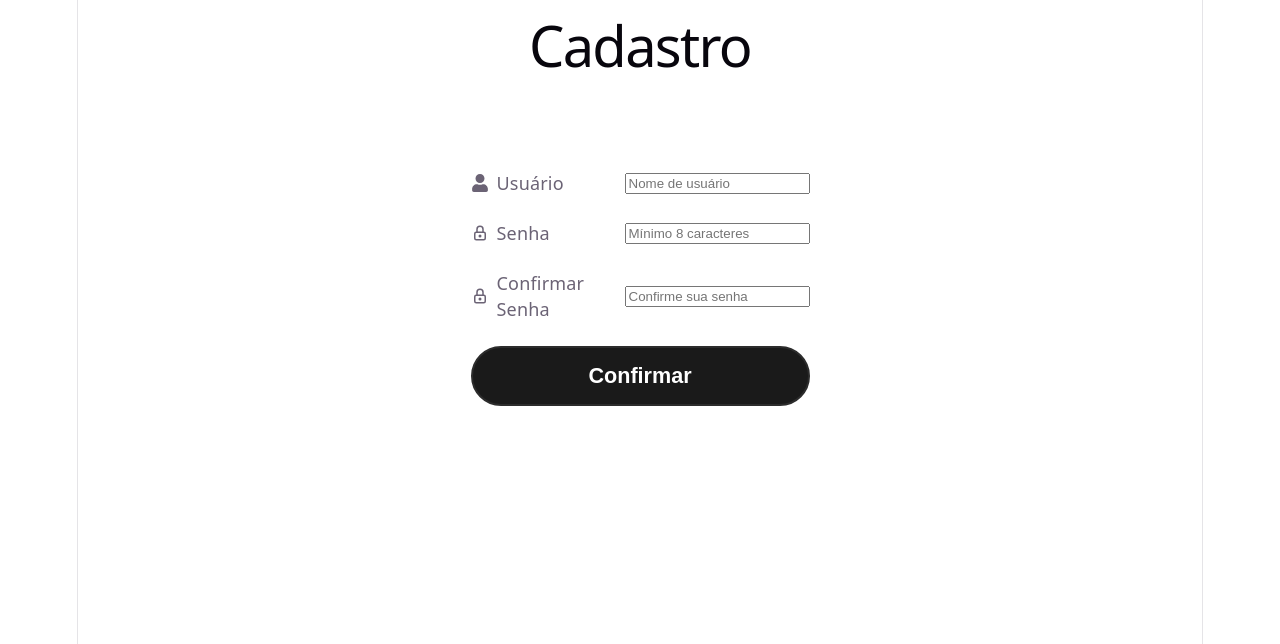
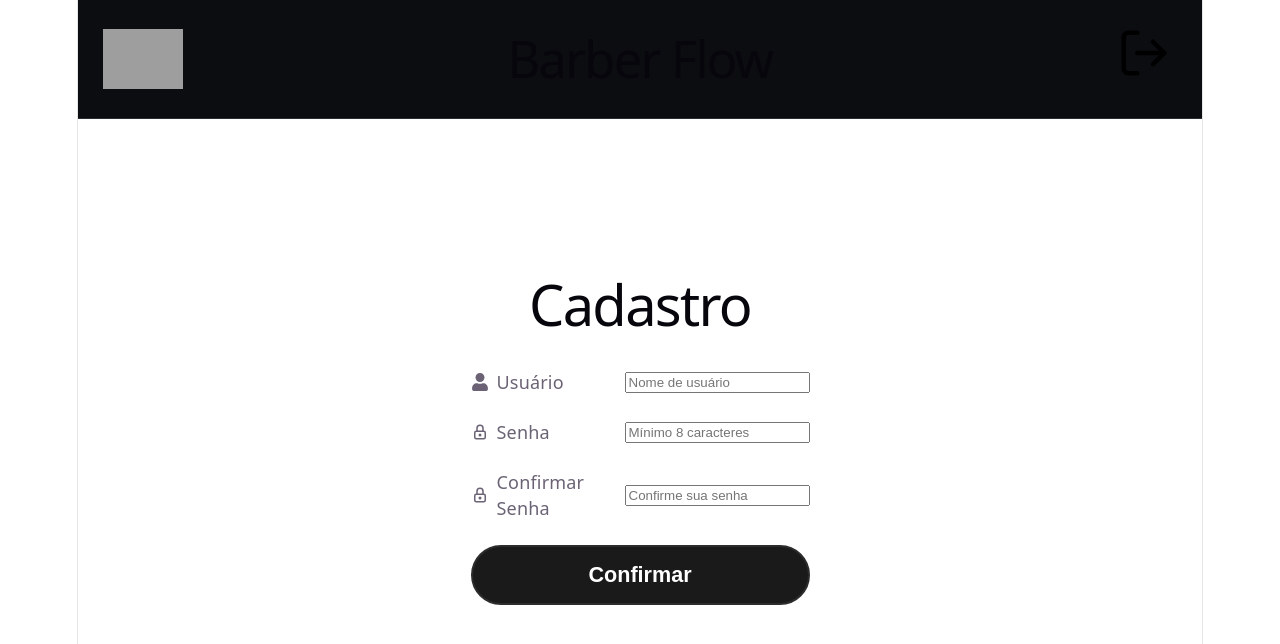
Before and after one commit to Eduzeraaa/BarberFlow, a React (Vite) app in the folder frontend/: page /cadastro in a window 1280 px wide. Shown: the top 644 px of the page. Built offline with nearby package versions, Linux system fonts and the light colour scheme; no server answers; grey boxes are pictures that could not be loaded.

Commit message:
feat(ui): add reusable header and improve page styling

```diff
--- /dev/null
+++ b/frontend/src/components/RoutesHeader/RoutesHeader.css
@@ -0,0 +1,37 @@
+.total-header {
+    background: #0c0d11;
+    width: 100%;
+}
+
+.header {
+    display: grid;
+    grid-template-columns: 1fr auto 1fr;
+    align-items: center;
+
+    width: 100%;
+    padding: 25px 25px;
+    box-sizing: border-box;
+
+    border-bottom: 1px solid #2c2d33;
+}
+
+.logout {
+    justify-self: end;
+
+    background: transparent;
+    border: none;
+    cursor: pointer;
+    font-size: 3rem;
+}
+
+.logo {
+    width: 80px;
+    height: auto;
+    justify-self: start;
+}
+
+.title {
+    justify-self: center;
+    margin: 0;
+    font-size: 2.8rem;
+}
--- /dev/null
+++ b/frontend/src/components/RoutesHeader/RoutesHeader.tsx
@@ -0,0 +1,33 @@
+import './RoutesHeader.css'
+import { FiLogOut } from "react-icons/fi";
+import { useNavigate } from 'react-router-dom';
+
+export function Header() {
+
+    const redirect = useNavigate()
+
+    return (
+
+        <div className='total-header'>
+
+            <header className='header'>
+
+                <img className='logo' src="https://cdn-icons-png.flaticon.com/512/7338/7338646.png" alt="Logo" />
+
+                <h1 className='title'>Barber Flow</h1>
+
+                <button
+                    className='logout'
+                    onClick={() => {
+                    localStorage.removeItem('currentUser')
+                    redirect('/login')
+                    }}
+                > <FiLogOut /></button>
+
+            </header>
+
+        </div>
+
+    )
+
+}
--- a/frontend/src/pages/Agendamento.css
+++ b/frontend/src/pages/Agendamento.css
@@ -3,7 +3,7 @@
     flex-direction: column;
     width: auto;
     align-items: center;
-    padding-bottom: 20vh;
+    padding-bottom: 15vh;
 }
 
 .content-agendamento{
@@ -59,16 +59,7 @@
     justify-content: center;
     align-items: center;
     width: 100%;
-}
-
-.logout{
-    position: absolute;
-    right: 20px;
-
-    background: #24252b;
-    border: 5px solid #24252b;
-    cursor: pointer;
-    font-size: 1.5rem;
+    padding-top: 2.5vh;
 }
 
 .horario{
--- a/frontend/src/pages/Agendamento.tsx
+++ b/frontend/src/pages/Agendamento.tsx
@@ -1,10 +1,9 @@
-import { useState } from 'react'
+import { useState, useEffect } from 'react'
 import './Agendamento.css'
 import { BlocoSelecao } from '../components/BlocoSelecao/BlocoSelecao'
 import { useNavigate } from 'react-router-dom';
-import { FiLogOut } from "react-icons/fi";
 import { apiUrl } from '../config/api';
-import { useEffect } from 'react';
+import { Header } from '../components/RoutesHeader/RoutesHeader';
 
 export function Agendamento () {
 
@@ -54,15 +53,11 @@ export function Agendamento () {
     return (
         <>
         <div className="container-agendamento">
+
+            <Header />
+
             <div className="header-agendamento">
                 <h1>Agende seu horário</h1>
-                <button
-                    className='logout'
-                    onClick={() => {
-                        localStorage.removeItem('currentUser')
-                        redirect('/login')
-                    }}
-                > <FiLogOut /></button>
             </div>
 
             <div className="content-agendamento">
--- a/frontend/src/pages/Cadastro.css
+++ b/frontend/src/pages/Cadastro.css
@@ -2,7 +2,7 @@
     display: flex;
     flex-direction: column;
     align-items: center;
-    gap: 10vh;
+    gap: 2.5vh;
 }
 
 .cadastro-container{
@@ -10,6 +10,10 @@
     flex-direction: column;
     /* border: 1px solid red; */
     gap: 3vh;
+}
+
+.header-cadastro{
+  padding-top: 15vh;
 }
 
 .user-cadastro label,
--- a/frontend/src/pages/Cadastro.tsx
+++ b/frontend/src/pages/Cadastro.tsx
@@ -4,6 +4,7 @@ import { FaUser } from 'react-icons/fa'
 import { TbLock } from 'react-icons/tb'
 import { useNavigate } from 'react-router-dom'
 import { apiUrl } from '../config/api'
+import { Header } from '../components/RoutesHeader/RoutesHeader'
 
 export function Cadastro () {
 
@@ -61,7 +62,12 @@ export function Cadastro () {
     return (
         <>
             <div className="cadastro-content">
+
+                <Header />
+
+                <div className='header-cadastro'>
                     <h1>Cadastro</h1>
+                </div>
 
                     <div className="cadastro-container">
 
@@ -109,7 +115,9 @@ export function Cadastro () {
                         </div>
 
                     </div>
+
             </div>
+
         </>
     )
 }
--- a/frontend/src/pages/Home.tsx
+++ b/frontend/src/pages/Home.tsx
@@ -1,7 +1,7 @@
-import { Link } from 'react-router-dom'
+import { Link, useNavigate } from 'react-router-dom'
 import './Home.css'
-import { useNavigate } from 'react-router-dom'
 import { useEffect } from 'react'
+import { Header } from '../components/RoutesHeader/RoutesHeader'
 
 export function Home() {
 
@@ -21,6 +21,8 @@ export function Home() {
         <>
         <div className="container-home">
 
+            <Header />
+
             <h1 className='header-home'>Bem-vindo à barbearia!</h1>
 
             <div className='about-us'>
@@ -39,6 +41,7 @@ export function Home() {
             <Link to="/agendamento">Agende já o seu horário!</Link>
 
         </div>
+
         </>
     )
 }
--- a/frontend/src/pages/Login.css
+++ b/frontend/src/pages/Login.css
@@ -2,14 +2,17 @@
     display: flex;
     flex-direction: column;
     align-items: center;
-    gap: 10vh;
+    gap: 2.5vh;
 }
 
 .login-container{
     display: flex;
     flex-direction: column;
-    /* border: 1px solid red; */
     gap: 3vh;
+}
+
+.header-login{
+  padding-top: 15vh;
 }
 
 .user-login label,
--- a/frontend/src/pages/Login.tsx
+++ b/frontend/src/pages/Login.tsx
@@ -5,6 +5,7 @@ import { TbLock } from 'react-icons/tb'
 import { useNavigate, useLocation } from 'react-router-dom'
 import { apiUrl } from '../config/api'
 import { Link } from 'react-router-dom'
+import { Header } from '../components/RoutesHeader/RoutesHeader'
 
 export function Login () {
 
@@ -48,7 +49,13 @@ export function Login () {
         <>
             <div className="login-content">
 
+                <Header />
+
+                <div className='header-login'>
                     <h1>Login</h1>
+                </div>
+
+
                 <h2>{location.state?.message}</h2>
 
                     <div className="login-container">
```
Lines whose indentation alone changed are shown as unchanged.
